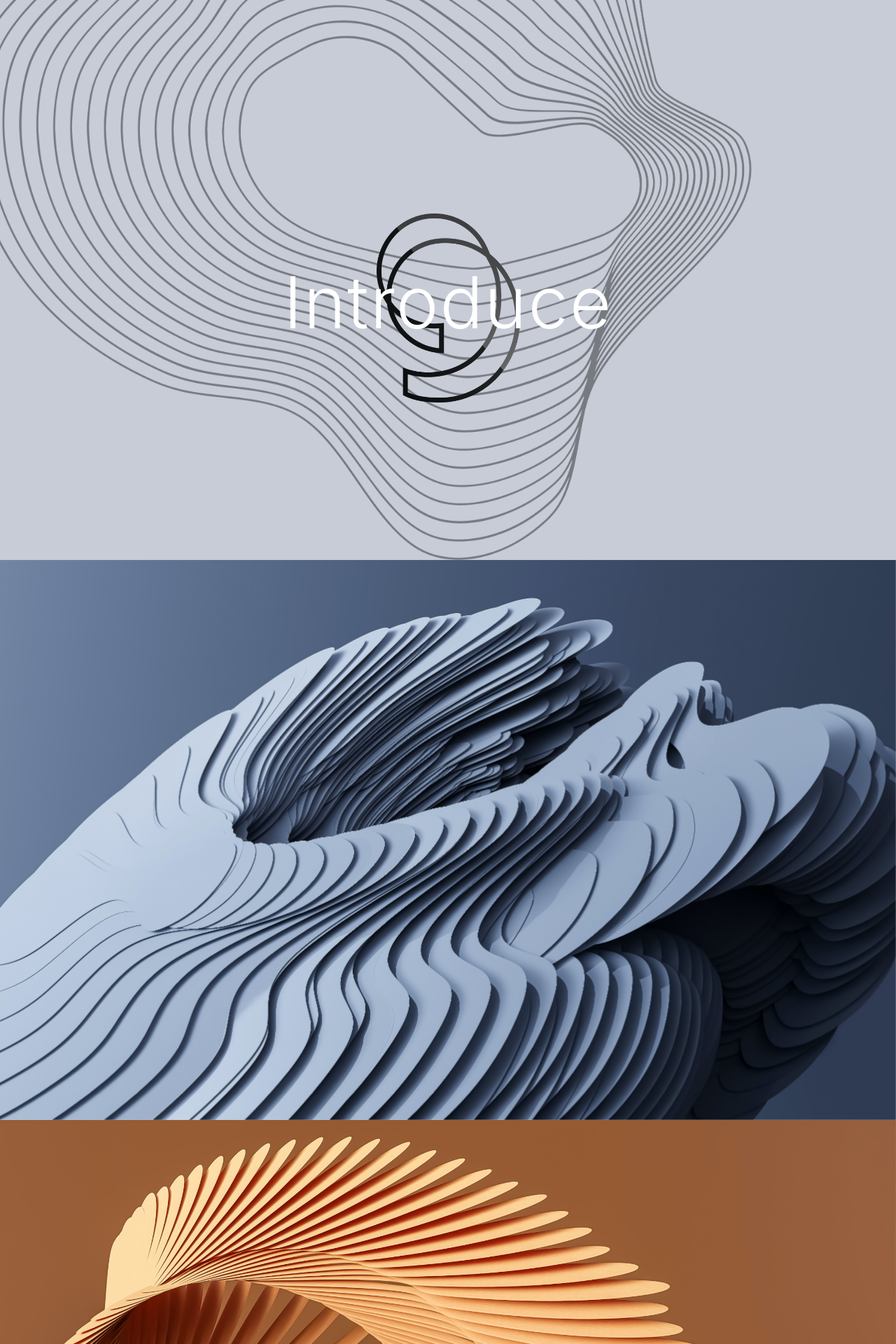
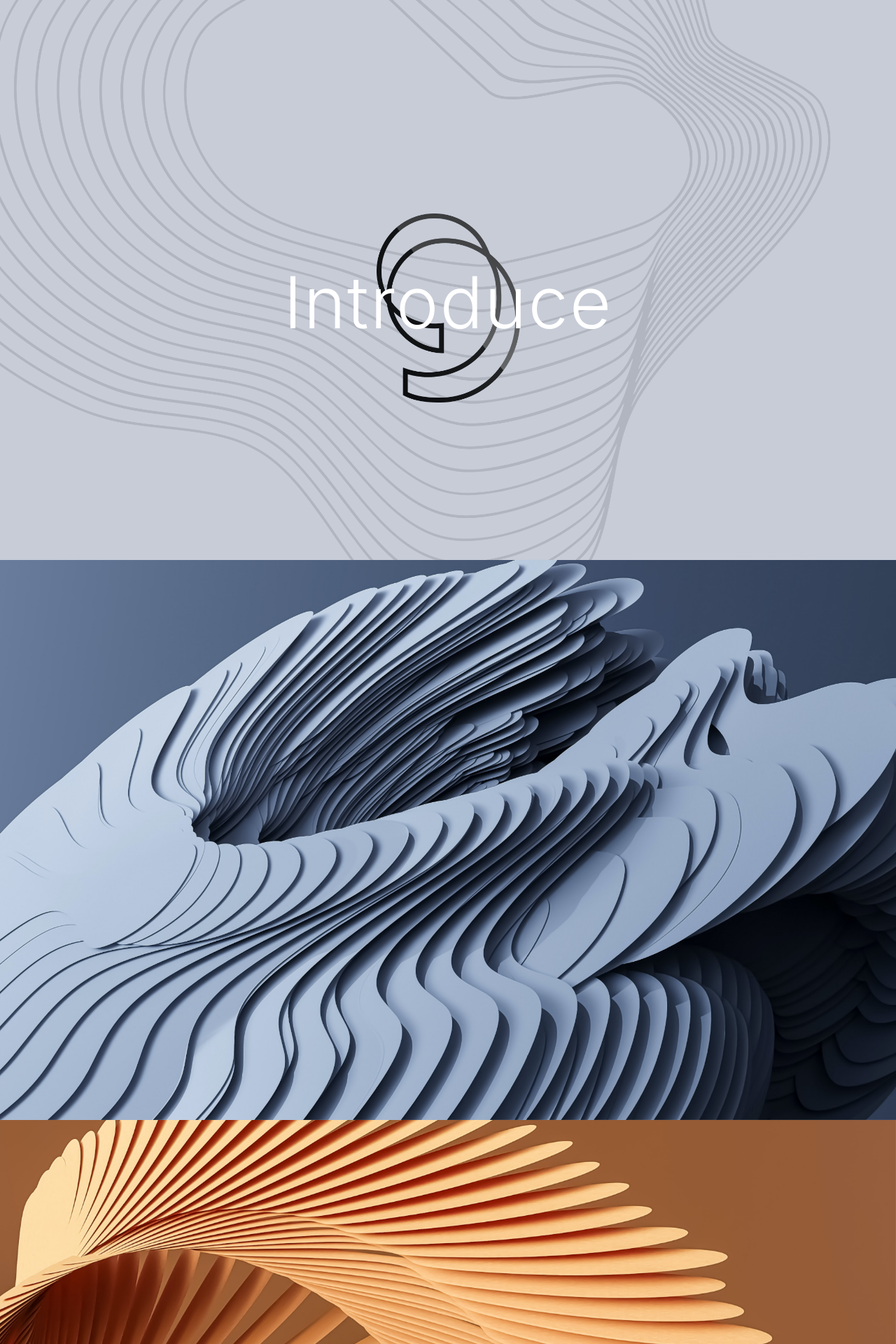
Before and after one commit to sia486/comma, a PHP site: page /main.html in a window 1280 px wide. Shown: the top 1920 px of the page at 70% size. Run offline with PHP 8.4, Linux system fonts and the light colour scheme; some libraries are stand-ins or nearby versions.

Commit message:
08180507

```diff
--- a/main.css
+++ b/main.css
@@ -38,7 +38,7 @@ html::-webkit-scrollbar {
  } */
 .bg1{
  background-image: url("./img_/msb1.png");
- background-size: cover;
+ background-size: 135vw;
   background-position: center;
   background-repeat: no-repeat;
   /* background-blend-mode:normal; */
@@ -55,7 +55,7 @@ html::-webkit-scrollbar {
 .bg2{
  background-image: url("./img_/news.jpg");
  /* background: url("./img_/news.jpg") no-repeat center, url("./img_/news_on.jpg") no-repeat center; */
- background-size: cover;
+ background-size: 135vw;
   background-position: center;
   background-repeat: no-repeat;
 
@@ -65,7 +65,7 @@ html::-webkit-scrollbar {
 }
 .bg3{
  background-image: url("./img_/com.jpg");
- background-size: cover;
+ background-size: 135vw;
   background-position: center;
   background-repeat: no-repeat;
   width: 100%;
@@ -74,7 +74,7 @@ html::-webkit-scrollbar {
 }
 .bg4{
  background-image: url("./img_/ser.jpg");
- background-size: cover;
+ background-size: 135vw;
   background-position: center;
   background-repeat: no-repeat;
   width: 100%;
@@ -83,7 +83,7 @@ html::-webkit-scrollbar {
 }
 .bg5{
  background-image: url("./img_/por.jpg");
- background-size: cover;
+ background-size: 135vw;
   background-position: center;
   background-repeat: no-repeat;
   width: 100%;
@@ -104,26 +104,70 @@ html::-webkit-scrollbar {
 
 .title1:hover ~ div .bg1{
   background-image: url("./img_/msw1.png");
-  background-color: #000;
+  background-color: #202328;
 }
 .title1:hover + div img{
   filter: brightness(350%) contrast(30%);
 
 }
+/* .title1_1{
+  display: none;
+} */
+.title1::after{
+  content: "Introduce";
+  opacity: 1;
+  transition: all 0.15s ease-out;
+  position: absolute;
+  /* left: 0;
+  right: 0;
+  top: 0;
+  bottom: 0; */
+  transform: translateX(-50%) translateY(-50%);
+}
+.title1::before{
+
+  content: "comma";
+  opacity: 0;
+  transition: all 0.15s ease-out;
+  position: absolute;
+  /* left: 0;
+  right: 0;
+  top: 0;
+  bottom: 0; */
+  font-family: 'Poiret One', cursive;
+  font-size: 9.6vw;
+  transform: translateX(-50%) translateY(-56%);
+}
+
+.title1:hover::after{
+opacity: 0;
+/* display: none; */
+/* visibility: hidden; */
+}
+.title1:hover::before{
+  opacity: 1;
+  /* display: inline; */
+  /* visibility: visible; */
+  }
 .title2:hover + div .bg2{
  background-image: url("./img_/news_on.jpg");
+ background-size: 110vw;
 }
 .title3:hover + div .bg3{
  background-image: url("./img_/com_on.jpg");
+ background-size: 109vw;
 }
 .title4:hover + div .bg4{
  background-image: url("./img_/ser_on.jpg");
+ background-size: 109vw;
 }
 .title5:hover + div .bg5{
  background-image: url("./img_/por_on.jpg");
+ background-size: 113vw;
 }
 .title6:hover + div .bg6{
  background-image: url("./img_/news_on.jpg");
+ background-size: 108vw;
 }
 .box{
  position: relative;
@@ -197,3 +241,20 @@ a{
  text-decoration: none;
 }
 #con1{}
+
+
+ .content {
+   position: relative;
+   background-image: url("./img_/botban.jpg");
+   background-size: 100vw;
+   background-repeat: no-repeat;
+   height: 44vh;
+   box-shadow: 0 -3vh 100px rgba(0, 0, 0, 1);
+   z-index: 100;
+   border-top: 1px solid rgba(0, 0, 0, 0.9);
+ }
+
+
+ .content__inner {
+
+ }
--- a/main.html
+++ b/main.html
@@ -27,7 +27,8 @@
           <div class="box">
           <section class=".section">
 
-                <a href="#" class="title1">Introduce</a>
+                <a href="#" class="title1"></a>
+                <!-- <a href="#" class="title1_1">comma</a> -->
                 <div class="hero-inner" id="section-0">
                   <img src="./img_/cb4.jpg" alt="" id="con1" style="position:absolute; left:-10vw; top:-26vh; width:130vw;">
                 </div>
@@ -79,7 +80,11 @@
           </div>
 
 
+          <div class="content">
 
+
+
+          </div>
          </div>
 
 
```
Also changed, not shown: img_/botban.jpg (added), img_/msb1.png, img_/msw1.png.
